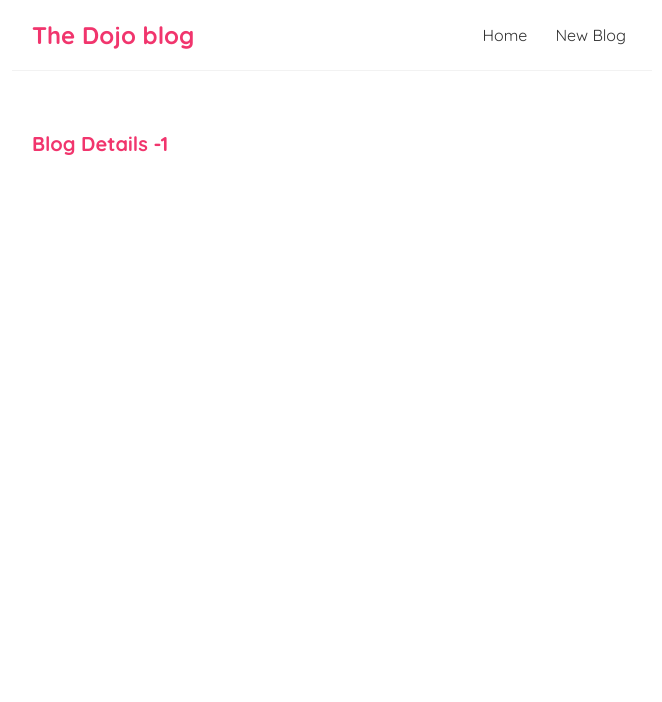
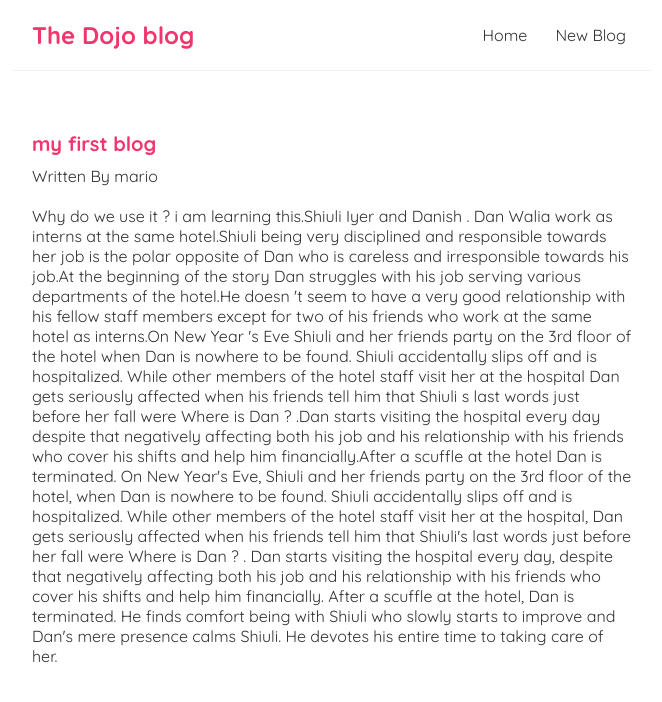
Before and after one commit to deeepak-me/react-roadmap, a React (Create React App) app: page /blogs/1 in a window 1280 px wide. Shown: the top 702 px of the page, without its empty margins (308-970 px from the left). Built offline with nearby package versions, Linux system fonts and the light colour scheme; data requests are answered from the project's data file.

Commit message:
feat: blog detail part completed by reusing custom hooks

```diff
--- a/src/BlogDetails.js
+++ b/src/BlogDetails.js
@@ -1,12 +1,23 @@
 import { useParams } from "react-router-dom";
+import useFetch from "./useFetch";
 
 const BlogDetails = () => {
 
     const { id } = useParams()
+    const { data: blog, error, isPending } = useFetch('http://localhost:8000/blogs/' + id);
 
     return (
         <div className="blog-details">
-            <h2>Blog Details -{ id }</h2>
+            { isPending && <div>Loading...</div> }
+            {error && <div> {error} </div>}
+            { blog && (
+                <article>
+                    <h2>{ blog.title }</h2>
+                    <p> Written By { blog.author }</p>
+                    <div>{ blog.body }</div>
+                </article>
+
+            )}
         </div>
     );
 }
```
